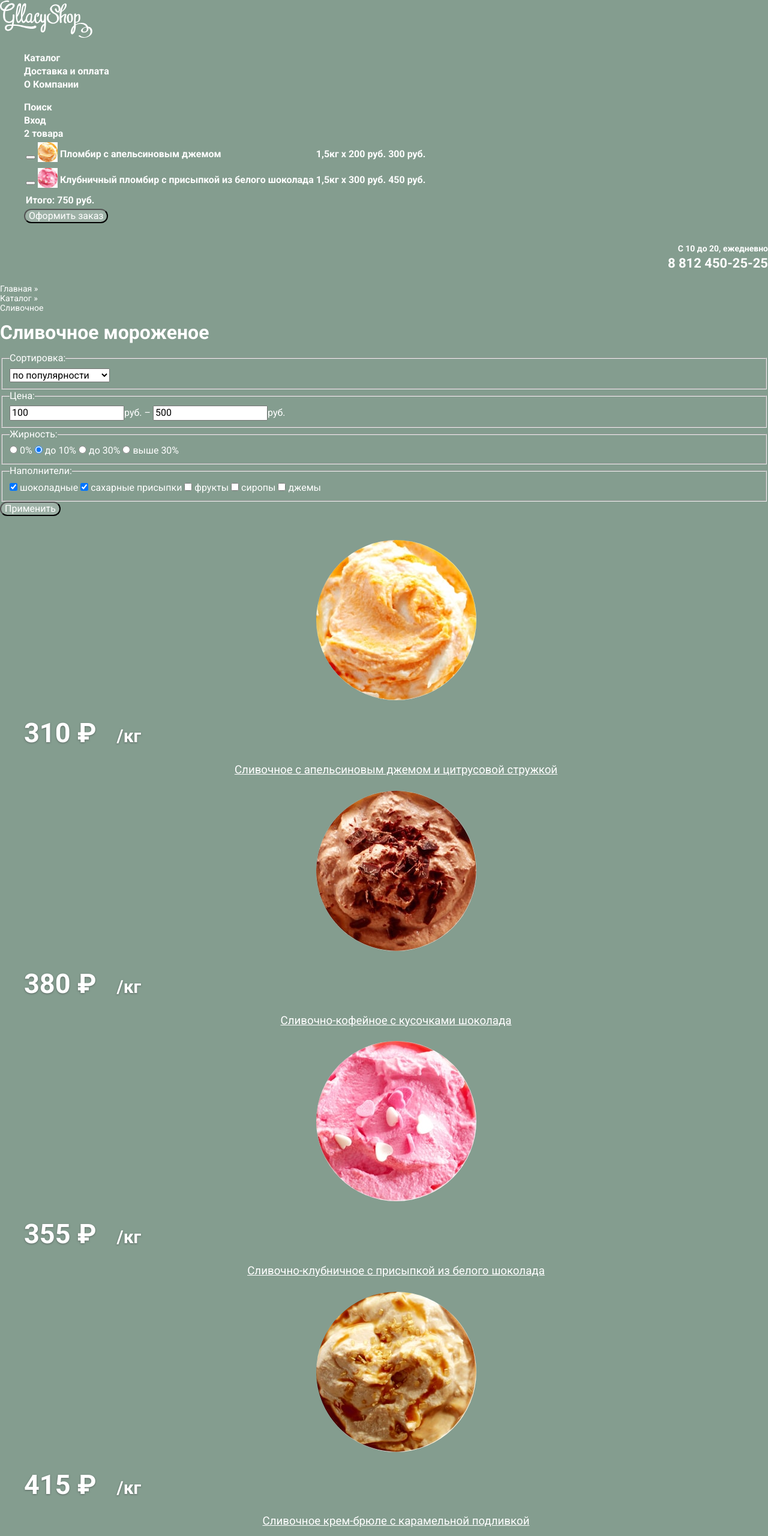
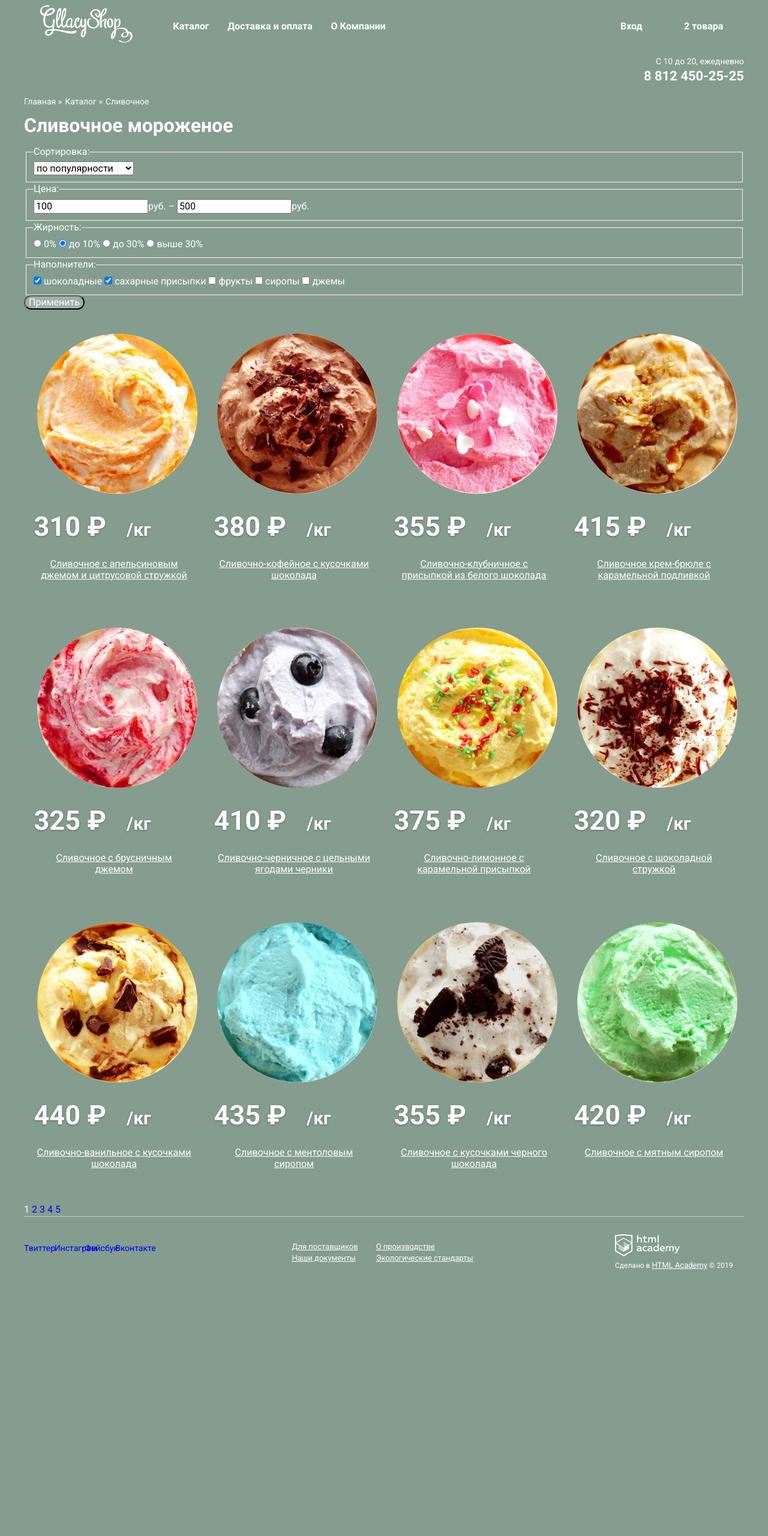
Before and after one commit to ritachoo/578479-gllacy-25, a plain HTML site: page catalog.html in a window 1280 px wide. Shown: the top 2560 px of the page at 60% size. After the commit the page ends 2145 px from the top, so only its background shows below. Drawn offline with Linux system fonts and the light colour scheme.

Commit message:
Добавляет сетку для базовых элементов

```diff
--- a/catalog.html
+++ b/catalog.html
@@ -28,7 +28,7 @@
       </ul>
       <ul class="user-navigation">
         <li>
-          <a class="search-button" href="#">Поиск</a>
+          <a class="search-button" href="#"></a>
         </li>
         <li>
           <a class="login-button" href="#">Вход</a>
@@ -400,13 +400,16 @@
         </li>
       </ul>
     </div>
-    <ul class="footer-info">
+    <div class="footer-info">
+      <ul class="left">
       <li>
         <a href="#">Для поставщиков</a>
       </li>
       <li>
         <a href="#">Наши документы</a>
       </li>
+    </ul>
+    <ul class="right">
       <li>
         <a href="#">О производстве</a>
       </li>
@@ -414,6 +417,7 @@
         <a href="#">Экологические стандарты</a>
       </li>
     </ul>
+    </div>
     <div class="footer-copyright">
       <a class="footer-logo" href="https://htmlacademy.ru/intensive/htmlcss">
         <img src="img/htmlacademy-logo.svg" width="108" height="39" alt="Логотип HTML Academy">
--- a/css/style.css
+++ b/css/style.css
@@ -35,6 +35,19 @@ a {
   cursor: pointer;
 }
 
+.main-header {
+  width: 1200px;
+  min-width: 940px;
+  margin: 0 auto;
+  padding-top: 8px;
+}
+
+.main-navigation {
+  display: flex;
+  width: auto;
+  padding: 0;
+}
+
 .site-navigation,
 .user-navigation {
   color: #ffffff;
@@ -55,6 +68,66 @@ a {
   сolor: #ffbc9e;
 }
 
+.main-header-logo {
+  width: 156px;
+  align-self: flex-end;
+  margin-bottom: 2px;
+  margin-right: 10px;
+  margin-left: 27px;
+}
+
+.site-navigation {
+  display: flex;
+  width: 385px;
+  justify-content: space-around;
+  align-self: center;
+}
+
+.user-navigation {
+  display: flex;
+  width: 310px;
+  justify-content: space-around;
+  align-self: center;
+  margin-left: auto;
+}
+
+.catalog-navigation,
+.filled-cart {
+  display: none;
+}
+
+.schedule {
+  display: flex;
+  justify-content: flex-end;
+  right: 7px;
+  top: 37px;
+  color: #ffffff;
+  display: block;
+  font-weight: 700;
+  text-align: right;
+}
+
+.schedule-time {
+  font-weight: normal;
+  font-size: 14px;
+  line-height: 16px;
+  margin-bottom: 4px;
+}
+
+.schedule-phone {
+  color: #ffffff;
+  font-size: 22px;
+  line-height: 24px;
+  margin-top: 5px;
+}
+
+.container {
+  width: 1200px;
+  min-width: 940px;
+  margin: 0 auto;
+  padding: 0 27px;
+}
+
 .features {
   margin: 0px;
   padding: 24px 20px;
@@ -67,15 +140,7 @@ a {
   background-size: auto;
 }
 
-.features-list {
-  list-style: none;
-}
-
-.feature-item {
-  text-align: left;
-}
-
-.feature-item h3 {
+.features h3 {
   margin: 0;
   padding: 0;
   font-size: 24px;
@@ -83,7 +148,21 @@ a {
   font-weight: 500;
 }
 
+.features-list {
+  display: flex;
+  flex-wrap: wrap;
+  list-style: none;
+}
+
+.features-item {
+  width: 50%;
+  margin-bottom: 2px;
+  text-align: left;
+}
+
 .news-subscribe {
+  display: flex;
+  justify-content: space-between;
   padding: 0;
   margin: 40px 0px;
 }
@@ -171,29 +250,6 @@ a {
   padding: 20px;
 }
 
-.schedule {
-  right: 7px;
-  top: 37px;
-  color: #ffffff;
-  display: block;
-  font-weight: 700;
-  text-align: right;
-}
-
-.schedule-time {
-  font-size: 14px;
-  line-height: 16px;
-  margin-bottom: 4px;
-}
-
-.schedule-phone {
-  color: #ffffff;
-  text-decoration: none;
-  font-size: 22px;
-  line-height: 24px;
-  margin-top: 5px;
-}
-
 .breadcrumbs,
 .breadcrumbs a {
   font-size: 14px;
@@ -203,6 +259,7 @@ a {
 }
 
 .breadcrumbs {
+  display: flex;
   margin-left: 0;
   padding-left: 0;
 }
@@ -211,13 +268,30 @@ a {
   list-style: none;
 }
 
+.breadcrumbs span {
+  margin-right: 5px;
+}
+
 .breadcrumbs a:hover,
 .breadcrumbs a:focus {
   color: #ffbc9e;
 }
 
 .catalog-list {
+  display: flex;
+  flex-wrap: wrap;
+  justify-content: space-around;
+  margin: auto;
+  padding: 0;
   list-style: none;
+}
+
+.catalog-item {
+  display: flex;
+  flex-direction: column;
+  width: 267px;
+  min-height: 324px;
+  margin-bottom: 38px;
 }
 
 .catalog-item-image img {
@@ -257,7 +331,7 @@ a {
 
 .catalog-item a {
   color: #ffffff;
-  font-size: color: #ffffff;
+  font-size: 16px;
   font-weight: 400;
   cursor: pointer;
   display: block;
@@ -271,17 +345,15 @@ a {
 }
 
 .main-footer {
-  width: 1146px;
+  display: flex;
+  justify-content: space-between;
+  align-items: center;
+  width: 1200px;
   margin: 0 auto;
   padding: 28px 0px 27px 0px;
   border-top: 1px solid rgba(255, 255, 255, 0.5);
   font-size: 14px;
   line-height: 18px;
-}
-
-.footer-social,
-.footer-info {
-  list-style: none;
 }
 
 .footer-info a,
@@ -298,6 +370,43 @@ a {
   color: #ffbc9e;
 }
 
+.footer-social {
+  display: flex;
+  justify-content: space-between;
+  width: 185px;
+  margin: 0;
+  padding: 0;
+  list-style: none;
+  }
+
+.footer-info {
+  display: flex;
+}
+
+.footer-info .left {
+    position: relative;
+    margin: 0 30px 0 25px;
+    padding: 0;
+    list-style: none;
+  }
+
+  .footer-info .right {
+    margin: 0;
+    padding: 0;
+    list-style: none;
+  }
+
+  .footer-copyright {
+    width: 215px;
+  }
+
+.footer-copyright p {
+    margin: 0;
+    padding: 0;
+    font-size: 12px;
+    line-height: 18px;
+}
+
 .social-button {
   display: block;
   width: 33px;
```
Also changed, not shown: index.html (+5 -1 lines).
